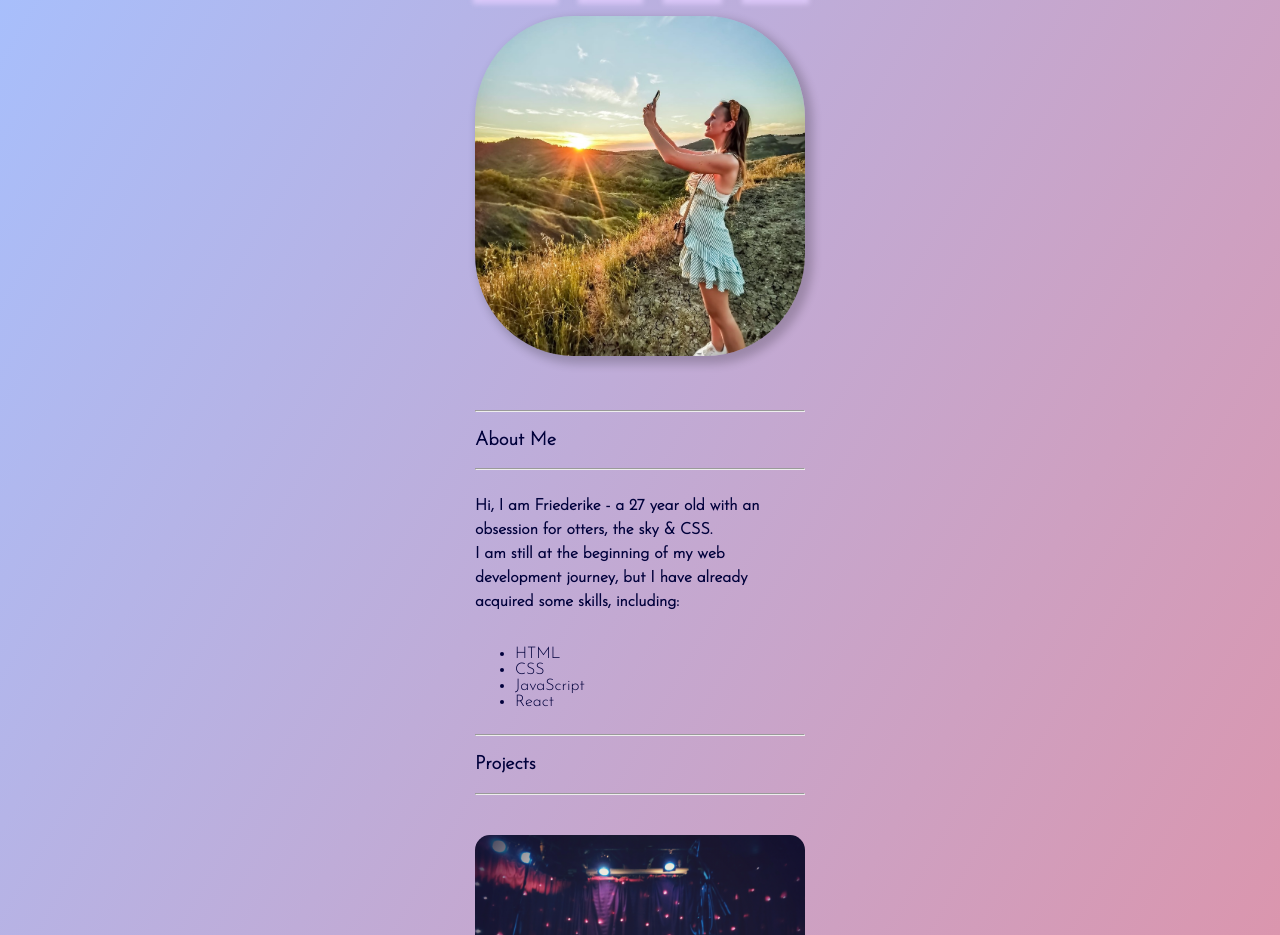
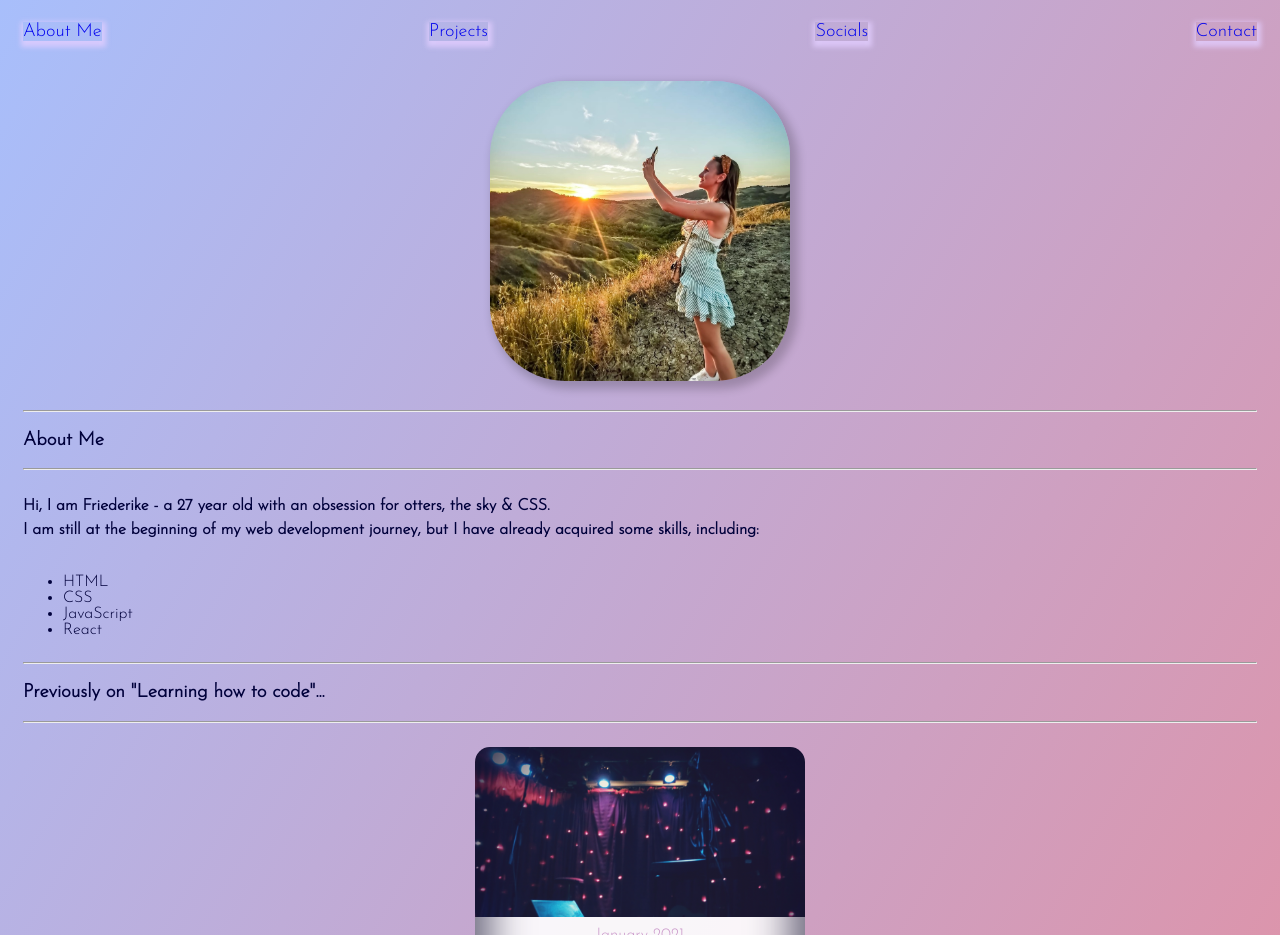
Before and after one commit to FriederikeM/personal-website, a plain HTML site: page index.html in a window 1280 px wide. Shown: the part 106-1041 px from the top of the page. Drawn offline with Linux system fonts and the light colour scheme.

Commit message:
CSS update

```diff
--- a/index.html
+++ b/index.html
@@ -72,8 +72,9 @@
 
         <section id="projects">
           <hr />
-          <h3>Projects</h3>
+          <h3>Previously on "Learning how to code"...</h3>
           <hr />
+          <br />
 
           <div class="main-card">
             <div class="card-container">
--- a/stylesheet.css
+++ b/stylesheet.css
@@ -1,25 +1,14 @@
 html {
   background-image: linear-gradient(120deg, #a6c0fe 0%, #f68084 100%);
-  /* background: linear-gradient(120deg, rgb(242, 112, 156), rgb(255, 148, 114));
-  background: radial-gradient(
-    993px at 0.5% 98.5%,
-    rgb(0, 239, 247) 0%,
-    rgb(0, 122, 147) 46.7%,
-    rgb(0, 29, 72) 100.2%
-  ); */
 }
 
 .flex-head {
   display: flex;
   flex-direction: column;
   height: 500px;
+  align-items: stretch;
+  justify-content: space-evenly;
 }
-
-/* .head-container {
-    display: flex;
-    align-items: stretch;
-    justify-content: space-evenly;
-} */
 
 body {
   font-family: "Josefin Sans", sans-serif;
@@ -41,8 +30,11 @@ hr {
 }
 
 .opening-img {
-  margin: 0 0 20px 0;
-  border-radius: 30%;
+  margin: 0 auto;
+  border-radius: 25%;
+  height: 300px;
+  width: 300px;
+  object-fit: fill;
 }
 
 .overview {
@@ -116,34 +108,14 @@ p {
   font-size: 65px;
 }
 
-/* .fa-github::after {
-  content: "";
-  width: 332px;
-  height: 95px;
-  background-color: #333;
-  background-image: linear-gradient(to right, #eaee44 #33d0ff);
-  position: absolute;
-  top: 961.5px;
-  left: 22px;
-  border-radius: 7px;
-  opacity: 0.7;
-  z-index: 0;
-} */
-
 .fa-github {
   border-radius: 7px;
   background-image: url(./images/Github.png);
   background-size: cover;
   padding: 15px 134px;
   color: #c9a4c9;
-  /* position: relative; */
-  /* box-shadow: inset 0 0 15px 6px rgba(192, 192, 192, 0.8); */
+  box-shadow: inset 0 0 15px 6px rgba(192, 192, 192, 0.8);
 }
-
-/* .fa-github > * {
-  z-index: 10;
-  position: relative;
-} */
 
 .fa-codepen {
   border-radius: 7px;
@@ -151,7 +123,7 @@ p {
   background-size: cover;
   padding: 15px 134px;
   color: #c9a4c9;
-  /* box-shadow: inset 0 0 15px 6px rgba(192, 192, 192, 0.8); */
+  box-shadow: inset 0 0 15px 6px rgba(192, 192, 192, 0.8);
 }
 
 .fa-linkedin {
@@ -160,7 +132,7 @@ p {
   background-size: cover;
   padding: 15px 138px;
   color: #c9a4c9;
-  /* box-shadow: inset 0 0 15px 6px rgba(116, 115, 115, 0.8); */
+  box-shadow: inset 0 0 15px 6px rgba(116, 115, 115, 0.8);
 }
 
 footer {
@@ -170,7 +142,7 @@ footer {
 
 .layout-grid {
   display: grid;
-  grid-template-columns: 1fr 330px 1fr;
+  grid-template-columns: 15px auto 15px;
   grid-template-rows: auto auto 70px;
 }
 
@@ -259,13 +231,13 @@ h4 {
 .main-card {
   display: flex;
   flex-direction: column;
-  height: 970px;
   align-items: center;
   justify-content: space-evenly;
 }
 
 .card-container {
   display: flex;
+  height: 310px;
 }
 
 .navigation-button {
```
